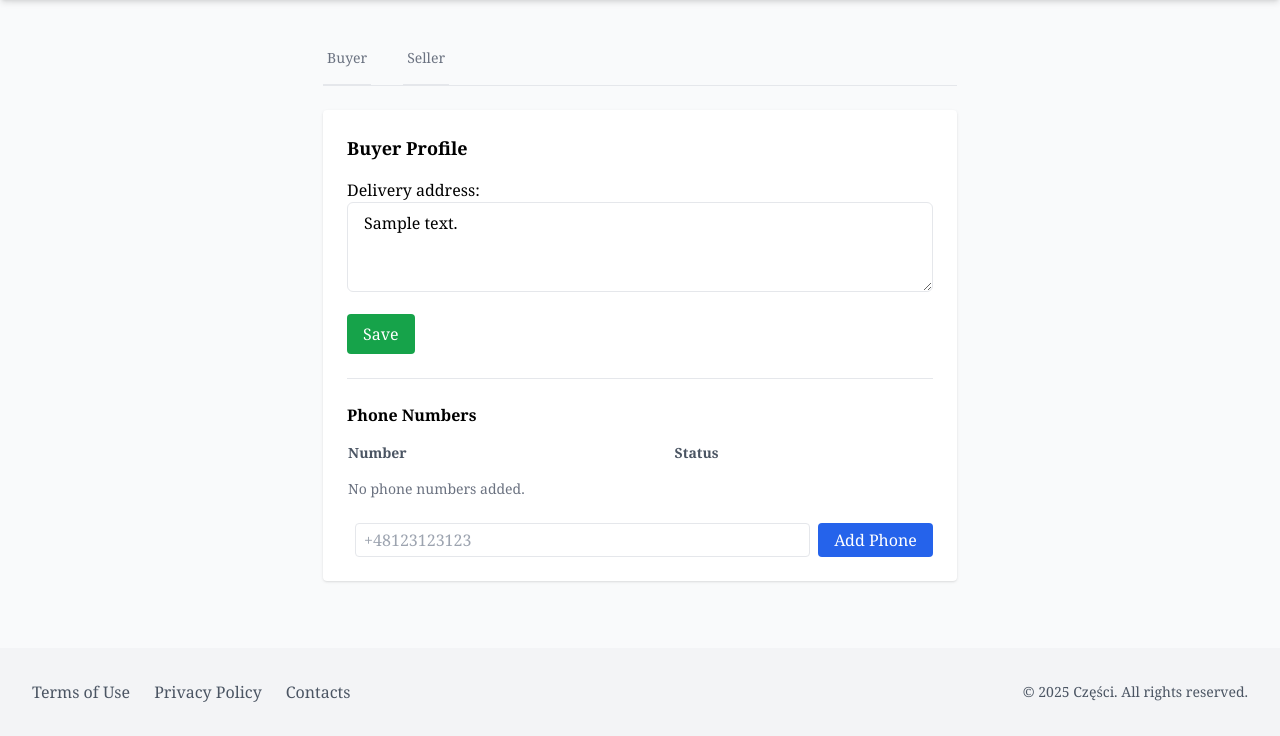
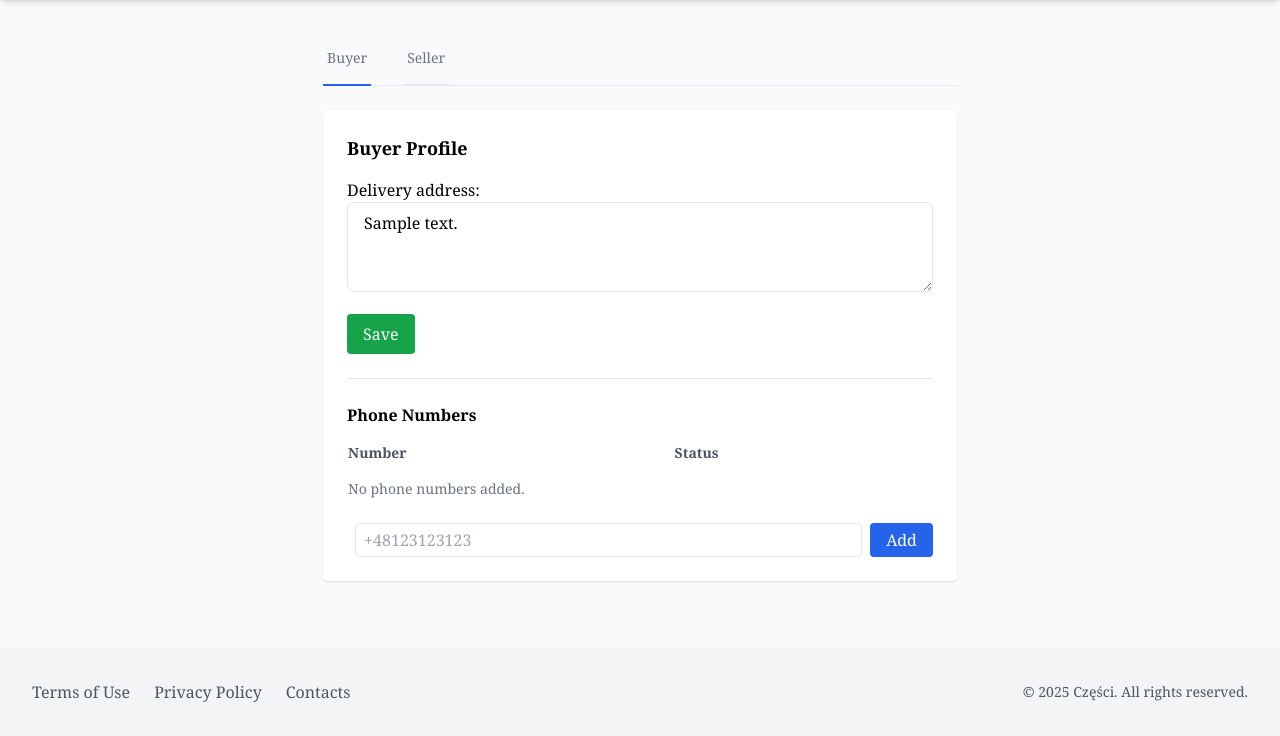
Before and after one commit to santahate/czesci, a Django app: page /settings/ in a window 1280 px wide. Shown: the part 64-800 px from the top of the page. Run offline with Django 5.2, Linux system fonts and the light colour scheme; a user stored in the database is signed in; tables that the repository leaves empty hold one stand-in row (values such as "Sample post"); some libraries are stand-ins or nearby versions.

Commit message:
update settings ui

```diff
--- a/czesci/users/templates/users/buyer_settings_partial.html
+++ b/czesci/users/templates/users/buyer_settings_partial.html
@@ -61,7 +61,7 @@
       {% csrf_token %}
       <input type="hidden" name="profile_type" value="buyer">
       <input type="text" name="number" placeholder="+48123123123" class="flex-grow px-2 py-1 border rounded" required pattern="\+?[0-9]{8,15}">
-      <button type="submit" class="px-4 py-1 bg-blue-600 text-white rounded">{% trans 'Add Phone' %}</button>
+      <button type="submit" class="px-4 py-1 bg-blue-600 text-white rounded">{% trans 'Add' %}</button>
     </form>
   {% endif %}
 </div>
--- a/czesci/users/templates/users/seller_settings_partial.html
+++ b/czesci/users/templates/users/seller_settings_partial.html
@@ -61,7 +61,7 @@
       {% csrf_token %}
       <input type="hidden" name="profile_type" value="seller">
       <input type="text" name="number" placeholder="+48123123123" class="flex-grow px-2 py-1 border rounded" required pattern="\+?[0-9]{8,15}">
-      <button type="submit" class="px-4 py-1 bg-blue-600 text-white rounded">{% trans 'Add Phone' %}</button>
+      <button type="submit" class="px-4 py-1 bg-blue-600 text-white rounded">{% trans 'Add' %}</button>
     </form>
   {% endif %}
 </div>
--- a/czesci/users/templates/users/settings.html
+++ b/czesci/users/templates/users/settings.html
@@ -13,13 +13,13 @@
         hx-get="{% url 'settings_buyer' %}"
         hx-target="#settings-container"
         hx-swap="innerHTML"
-        class="whitespace-nowrap py-4 px-1 border-b-2 font-medium text-sm text-gray-500 hover:text-gray-700 hover:border-gray-300">{% trans 'Buyer' %}</button>
+        class="whitespace-nowrap py-4 px-1 border-b-2 font-medium text-sm text-gray-500 hover:text-gray-700">{% trans 'Buyer' %}</button>
       <button
         id="seller-tab-button"
         hx-get="{% url 'settings_seller' %}"
         hx-target="#settings-container"
         hx-swap="innerHTML"
-        class="whitespace-nowrap py-4 px-1 border-b-2 font-medium text-sm text-gray-500 hover:text-gray-700 hover:border-gray-300">
+        class="whitespace-nowrap py-4 px-1 border-b-2 font-medium text-sm text-gray-500 hover:text-gray-700">
         {% trans 'Seller' %}
       </button>
     </nav>
@@ -45,11 +45,24 @@
 {{ block.super }}
 <script>
   document.addEventListener('DOMContentLoaded', function() {
-    const hash = window.location.hash;
-    if (hash === '#seller') {
-      document.getElementById('seller-tab-button').click();
+    const buyerBtn = document.getElementById('buyer-tab-button');
+    const sellerBtn = document.getElementById('seller-tab-button');
+
+    function setActive(btn) {
+      [buyerBtn, sellerBtn].forEach(b => b.classList.remove('border-blue-600', 'text-blue-600'));
+      btn.classList.add('border-blue-600', 'text-blue-600');
+    }
+
+    buyerBtn.addEventListener('click', () => { window.location.hash = '#buyer'; setActive(buyerBtn); });
+    sellerBtn.addEventListener('click', () => { window.location.hash = '#seller'; setActive(sellerBtn); });
+
+    // Initial state based on hash
+    if (window.location.hash === '#seller') {
+      sellerBtn.click();
+      setActive(sellerBtn);
     } else {
-      document.getElementById('buyer-tab-button').click();
+      buyerBtn.click();
+      setActive(buyerBtn);
     }
   });
 
```
Also changed, not shown: .ai/tasks/20250712-settings-page-implementation.md.
